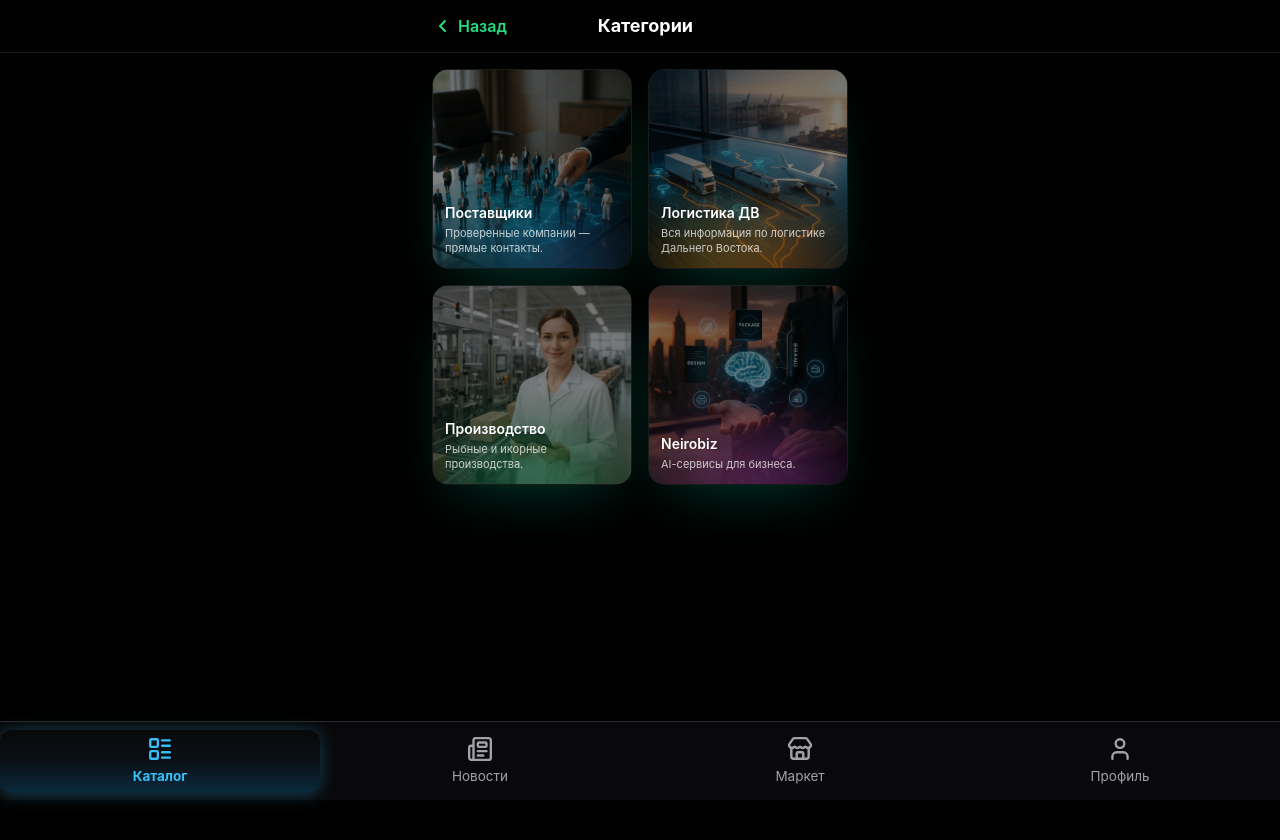
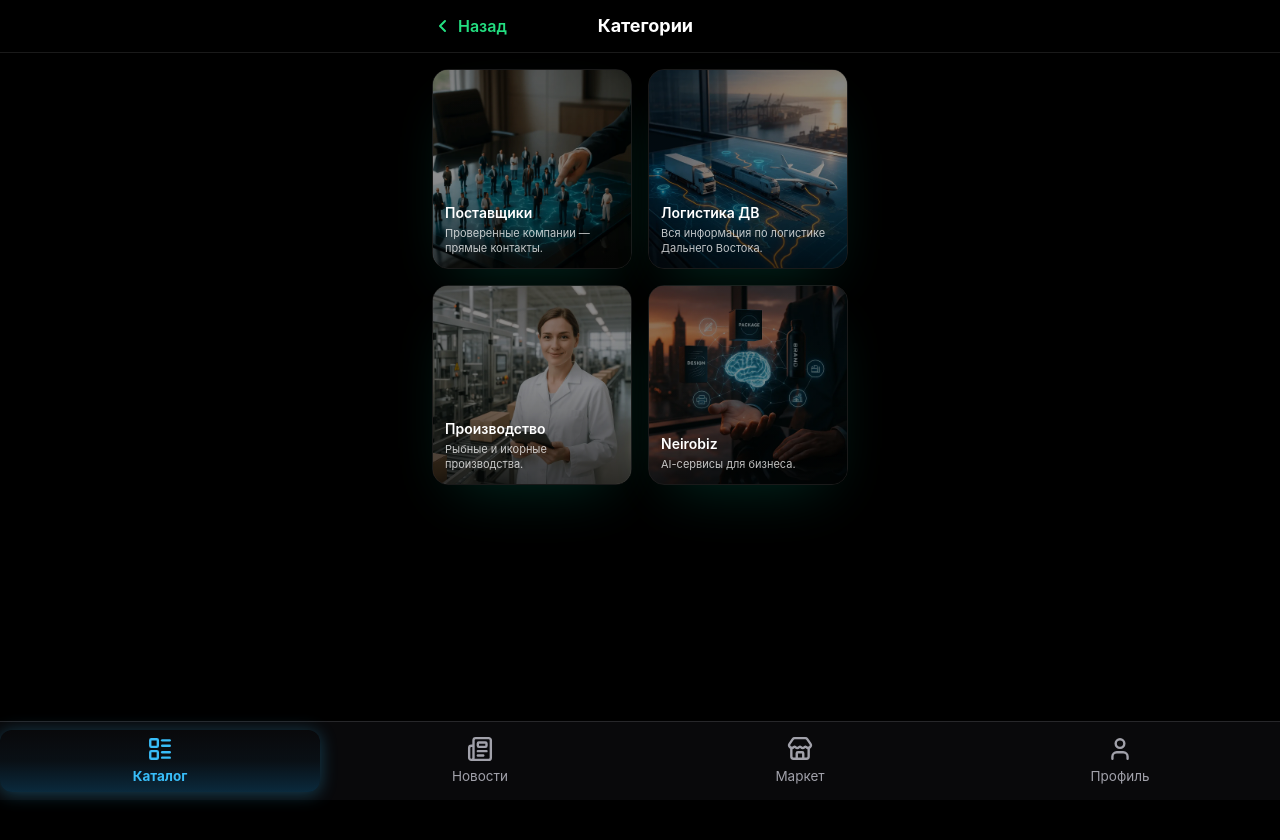
Before and after one commit to AlexSalavat/ikra-miniapp, a React (Create React App) app: page /catalog in a window 1280 px wide. Shown: the top 840 px of the page. Built offline with nearby package versions, Linux system fonts and the light colour scheme.

Commit message:
feat: обновил категории в Glass Dock стил

```diff
--- a/src/components/Showcase.js
+++ b/src/components/Showcase.js
@@ -1,4 +1,3 @@
-// src/components/Showcase.js
 import React from "react";
 import { useNavigate } from "react-router-dom";
 
@@ -9,7 +8,6 @@ const showcaseItems = [
     desc: "Проверенные компании — прямые контакты.",
     image: "/images/suppliers.webp",
     to: "/catalog/suppliers",
-    glow: "from-cyan-400 to-blue-500",
   },
   {
     key: "logistics",
@@ -17,7 +15,6 @@ const showcaseItems = [
     desc: "Вся информация по логистике Дальнего Востока.",
     image: "/images/logistics.webp",
     to: "/logistics",
-    glow: "from-amber-400 to-orange-500",
   },
   {
     key: "production",
@@ -25,7 +22,6 @@ const showcaseItems = [
     desc: "Рыбные и икорные производства.",
     image: "/images/production.webp",
     to: "/production",
-    glow: "from-emerald-400 to-green-500",
   },
   {
     key: "neirobiz",
@@ -33,7 +29,6 @@ const showcaseItems = [
     desc: "AI-сервисы для бизнеса.",
     image: "/images/neirobiz.webp",
     to: "/neirobiz",
-    glow: "from-pink-400 to-fuchsia-500",
   },
 ];
 
@@ -51,20 +46,12 @@ export default function Showcase() {
             aria-label="Назад"
           >
             <svg width="20" height="20" fill="none">
-              <path
-                d="M13 5l-5 5 5 5"
-                stroke="currentColor"
-                strokeWidth="2"
-                strokeLinecap="round"
-                strokeLinejoin="round"
-              />
+              <path d="M13 5l-5 5 5 5" stroke="currentColor" strokeWidth="2" strokeLinecap="round" strokeLinejoin="round"/>
             </svg>
             <span className="font-semibold">Назад</span>
           </button>
-          <h2 className="ml-auto mr-auto text-white font-bold text-lg">
-            Категории
-          </h2>
-          <span className="w-16" />{/* балансируем сетку */}
+          <h2 className="ml-auto mr-auto text-white font-bold text-lg">Категории</h2>
+          <span className="w-16" />
         </div>
       </div>
 
@@ -77,31 +64,25 @@ export default function Showcase() {
             className={[
               "relative overflow-hidden rounded-2xl group text-left",
               "bg-white/8 backdrop-blur-xl border border-white/10",
-              "shadow-[0_0_0_1px_rgba(255,255,255,.06)_inset,0_24px_60px_-24px_rgba(0,255,200,.25)]",
-              "transition-transform duration-200 ease-out hover:scale-[1.03] active:scale-[0.99]",
+              "shadow-[0_0_0_1px_rgba(255,255,255,.06)_inset,0_24px_60px_-24px_rgba(0,255,200,.18)]",
+              "transition-all duration-200 ease-out",
+              "hover:scale-[1.02] active:scale-[0.99]",
+              "hover:shadow-[0_0_0_1px_rgba(255,255,255,.1)_inset,0_28px_80px_-24px_rgba(0,255,200,.35)]",
+              "hover:border-cyan-300/30 focus-visible:border-cyan-300/40",
             ].join(" ")}
             style={{ aspectRatio: "1 / 1" }}
             aria-label={item.title}
           >
-            {/* Image */}
-            <div className="absolute inset-0">
-              <img
-                src={item.image}
-                alt={item.title}
-                className="w-full h-full object-cover"
-                onError={(e) => {
-                  e.currentTarget.src = "/images/no-image.webp";
-                }}
-              />
-              {/* Dark overlay for readability */}
-              <div className="absolute inset-0 bg-black/45" />
-              {/* Subtle top-to-bottom gradient */}
-              <div className="absolute inset-0 bg-gradient-to-b from-black/20 via-transparent to-black/50" />
-              {/* Glow accent at bottom */}
-              <div
-                className={`absolute -bottom-6 left-1/2 -translate-x-1/2 w-40 h-14 blur-2xl opacity-60 bg-gradient-to-r ${item.glow}`}
-              />
-            </div>
+            {/* Image (без цветных бликов) */}
+            <img
+              src={item.image}
+              alt={item.title}
+              className="absolute inset-0 w-full h-full object-cover"
+              onError={(e) => { e.currentTarget.src = "/images/no-image.webp"; }}
+            />
+            {/* Нейтральное затемнение для читаемости */}
+            <div className="absolute inset-0 bg-black/40" />
+            <div className="absolute inset-0 bg-gradient-to-b from-black/15 via-transparent to-black/50" />
 
             {/* Content */}
             <div className="relative z-10 h-full p-3 flex flex-col justify-end">
@@ -113,8 +94,8 @@ export default function Showcase() {
               </div>
             </div>
 
-            {/* Focus ring for a11y */}
-            <span className="absolute inset-0 rounded-2xl ring-0 ring-cyan-400/0 group-focus-visible:ring-2 group-focus-visible:ring-cyan-400/60 transition" />
+            {/* Подсветка именно карточки (контур) */}
+            <span className="pointer-events-none absolute inset-0 rounded-2xl ring-0 ring-cyan-300/0 group-hover:ring-2 group-hover:ring-cyan-300/40 transition-all duration-200" />
           </button>
         ))}
       </div>
--- a/src/components/SupplierDetail.js
+++ b/src/components/SupplierDetail.js
@@ -1,21 +1,65 @@
 import React from "react";
-import { useParams } from "react-router-dom";
+import { useParams, useNavigate } from "react-router-dom";
 import suppliers from "../data/suppliers";
 import CompanyProfile from "./CompanyProfile";
 
 const SupplierDetail = () => {
   const { id } = useParams();
-  const company = suppliers.find(item => item.id === id);
+  const navigate = useNavigate();
+  const company = suppliers.find((item) => item.id === id);
 
   if (!company) {
     return (
-      <div className="bg-black min-h-screen flex items-center justify-center text-white text-lg">
-        Компания не найдена
+      <div className="bg-black min-h-screen flex flex-col">
+        <div className="sticky top-0 z-20 w-full bg-black/70 backdrop-blur-md border-b border-white/10">
+          <div className="max-w-md mx-auto w-full px-4 py-3 flex items-center gap-3">
+            <button
+              onClick={() => navigate(-1)}
+              className="flex items-center gap-1.5 text-[#23df81] hover:text-white transition"
+              aria-label="Назад"
+            >
+              <svg width="20" height="20" fill="none">
+                <path d="M13 5l-5 5 5 5" stroke="currentColor" strokeWidth="2" strokeLinecap="round" strokeLinejoin="round"/>
+              </svg>
+              <span className="font-semibold">Назад</span>
+            </button>
+            <h2 className="ml-auto mr-auto text-white font-bold text-lg">Поставщик</h2>
+            <span className="w-16" />
+          </div>
+        </div>
+        <div className="flex-1 flex items-center justify-center text-white/80 text-base px-4">
+          Компания не найдена
+        </div>
       </div>
     );
   }
 
-  return <CompanyProfile company={company} />;
+  return (
+    <div className="bg-black min-h-screen flex flex-col">
+      {/* Sticky header */}
+      <div className="sticky top-0 z-20 w-full bg-black/70 backdrop-blur-md border-b border-white/10">
+        <div className="max-w-md mx-auto w-full px-4 py-3 flex items-center gap-3">
+          <button
+            onClick={() => navigate(-1)}
+            className="flex items-center gap-1.5 text-[#23df81] hover:text-white transition"
+            aria-label="Назад"
+          >
+            <svg width="20" height="20" fill="none">
+              <path d="M13 5l-5 5 5 5" stroke="currentColor" strokeWidth="2" strokeLinecap="round" strokeLinejoin="round"/>
+            </svg>
+            <span className="font-semibold">Назад</span>
+          </button>
+          <h2 className="ml-auto mr-auto text-white font-bold text-lg line-clamp-1">
+            {company.name}
+          </h2>
+          <span className="w-16" />
+        </div>
+      </div>
+
+      {/* Профиль */}
+      <CompanyProfile company={company} />
+    </div>
+  );
 };
 
 export default SupplierDetail;
```
Also changed, not shown: src/components/SupplierCard.js (+37 -66 lines).
